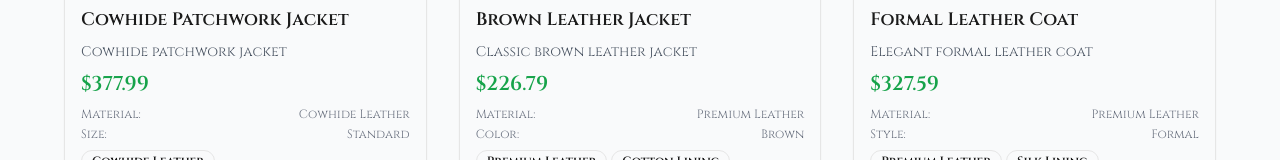
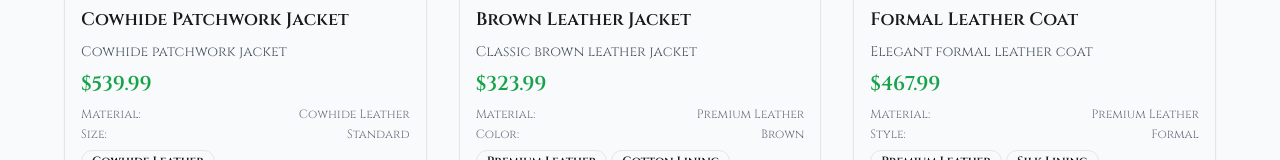
Before and after one commit to anasparvez21-spec/classic-international-website, a React (Vite) app: page /coats in a window 1280 px wide. Shown: the part 480-640 px from the top of the page. Built offline with nearby package versions, Linux system fonts and the light colour scheme; the HTML template or start-up script is replaced by a standard one.

Commit message:
Fix: Remove duplicate price discount (prices already reduced by 40% in data)

```diff
--- a/src/pages/Coats.tsx
+++ b/src/pages/Coats.tsx
@@ -95,7 +95,7 @@ const Coats: React.FC = () => {
                 {/* Price */}
                 <div className="flex items-center gap-2">
                   <span className="text-xl font-bold text-green-600">
-                    ${(product.price ? (product.price * 0.7).toFixed(2) : '')}
+                    ${(product.price ? (product.price).toFixed(2) : '')}
                   </span>
                   {product.originalPrice && (
                     <span className="text-sm text-gray-500 line-through">
```
